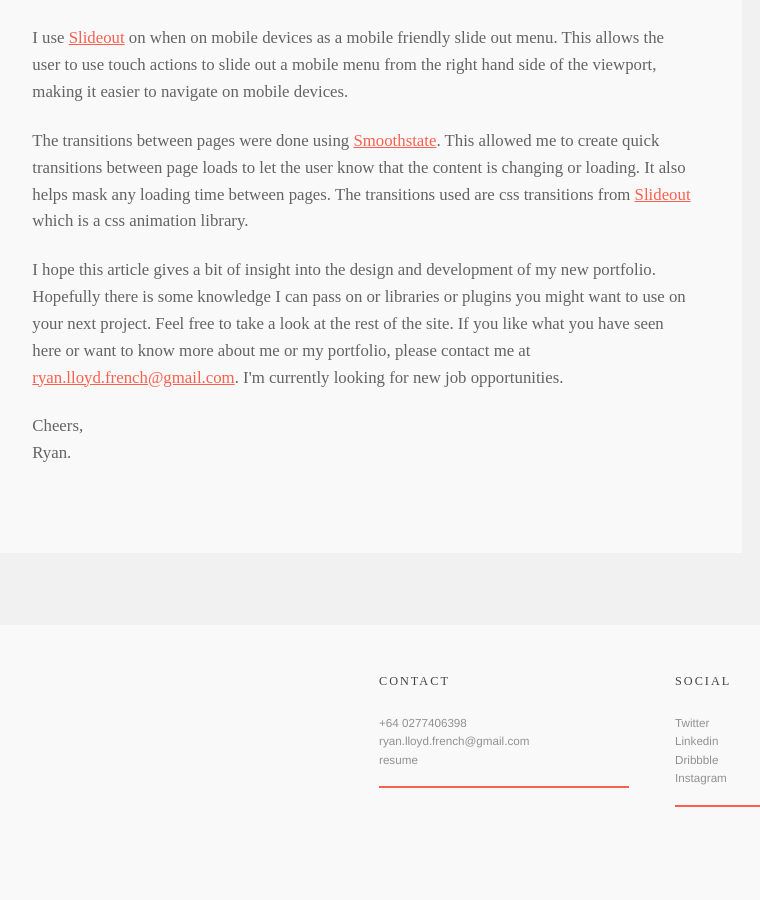
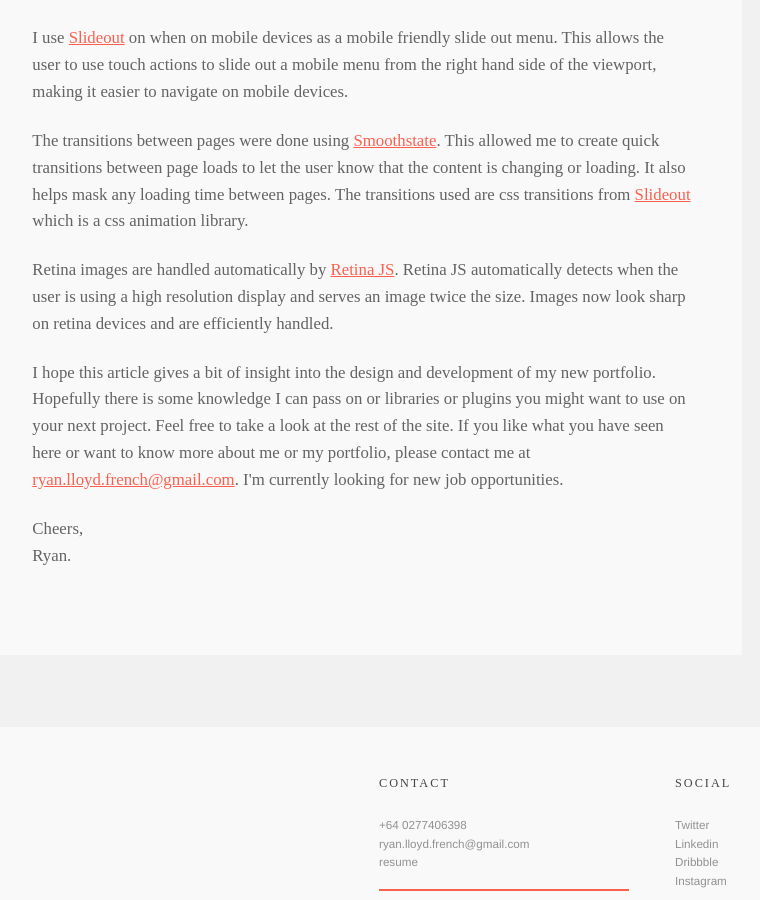
Before and after one commit to ryanlloydfrench/Portfolio, a Jekyll site: the page built from _posts/2016-10-01-new-portfolio-site.markdown, in a window 1280 px wide and 900 px high, scrolled down 2120 px. Shown: the whole window, without its empty margins (277-1037 px from the left). Built offline with Jekyll 4.4.1, drawn with Linux system fonts in a browser that asks for light colours; nearby versions of some CDN libraries.

Commit message:
Update blog post.

```diff
--- a/_posts/2016-10-01-new-portfolio-site.markdown
+++ b/_posts/2016-10-01-new-portfolio-site.markdown
@@ -49,6 +49,8 @@ permalink: /journal/:title/
 
                 <p>The transitions between pages were done using <a target="_blank" href="https://github.com/miguel-perez/smoothState.js">Smoothstate</a>. This allowed me to create quick transitions between page loads to let the user know that the content is changing or loading. It also helps mask any loading time between pages. The transitions used are css transitions from <a target="_blank" href="https://daneden.github.io/animate.css/">Slideout</a> which is a css animation library. </p>
 
+                <p>Retina images are handled automatically by <a target="_blank" href="http://imulus.github.io/retinajs/">Retina JS</a>. Retina JS automatically detects when the user is using a high resolution display and serves an image twice the size. Images now look sharp on retina devices and are efficiently handled.</p>
+
                 <p>I hope this article gives a bit of insight into the design and development of my new portfolio. Hopefully there is some knowledge I can pass on or libraries or plugins you might want to use on your next project. Feel free to take a look at the rest of the site. If you like what you have seen here or want to know more about me or my portfolio, please contact me at <a href="mailto:ryan.lloyd.french@gmail.com">ryan.lloyd.french@gmail.com</a>. I'm currently looking for new job opportunities.</p>
 
                 <p>Cheers,<br>Ryan.</p>
```
